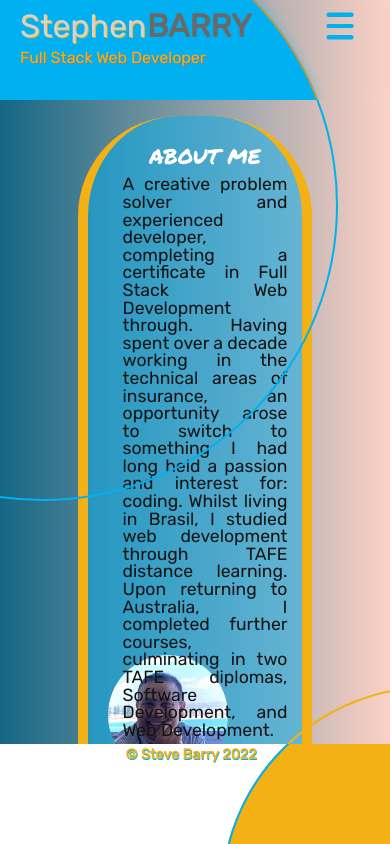
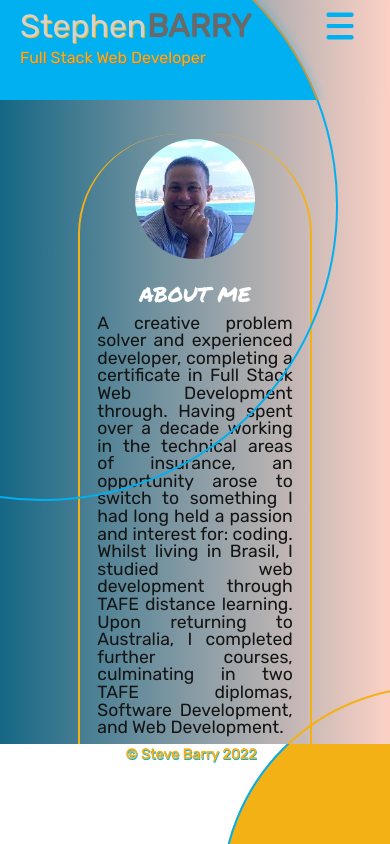
Before and after one commit to NBS5000/steveBarryPortfolio, a React (Create React App) app: page / in a window 390 px wide. Shown: the top 844 px of the page. Built offline with nearby package versions, Linux system fonts and the light colour scheme.

Commit message:
starting media sizing

```diff
--- a/src/assets/css/media.css
+++ b/src/assets/css/media.css
@@ -93,18 +93,16 @@ Media CSS file
         width: 100%;
         text-align: center;
     }
-    #about, #code{
-        margin-top: 4vw;
+    #about, #code, #skills{
+        margin-top: 4vh;
         width: 50%;
-        border-right: 10px solid #F3B116;
-        border-left: 10px solid #F3B116;
         padding-bottom: 27px;
         justify-content: center;
-        background: #01b0f07d;
         border-radius: 100px;
-        width: 78vw;
+        width: 80vw;
         align-items: center;
-        padding-left:20px;
+        padding-left: 0;
+        height:fit-content;
     }
     #contact{
         display: none;
@@ -117,4 +115,22 @@ Media CSS file
     .contactIcon{
         margin: 0;
     }
+    #steveImgWrap{
+        height: 18%;
+        top: 0;
+        position: relative;
+        display: flex;
+        align-items: center;
+        justify-content: center;
+
+    }
+    #steveImg{
+    height: 120px;
+    width: 120px;
+    border-radius: 50%;
+    display: block;
+    }
+    h5{
+        text-align: center;
+    }
 }
```
